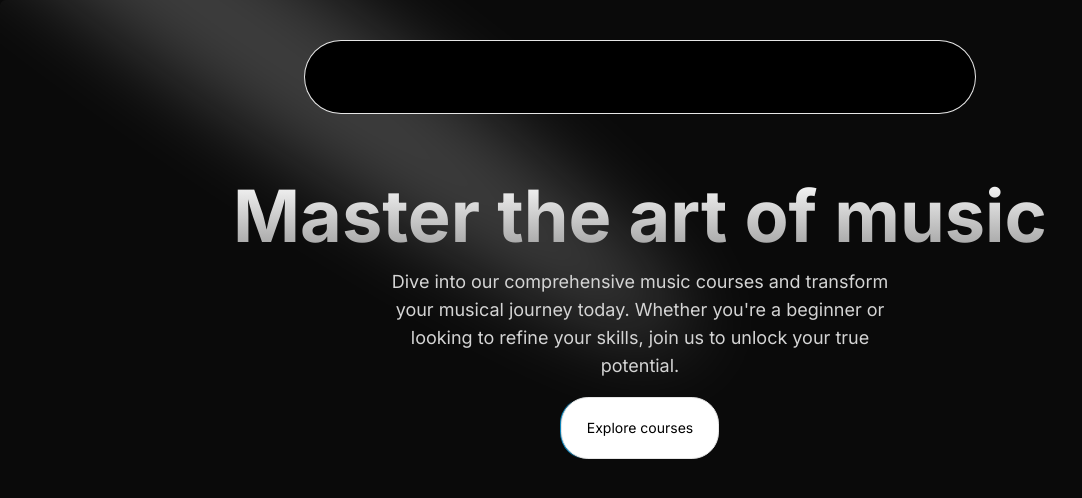
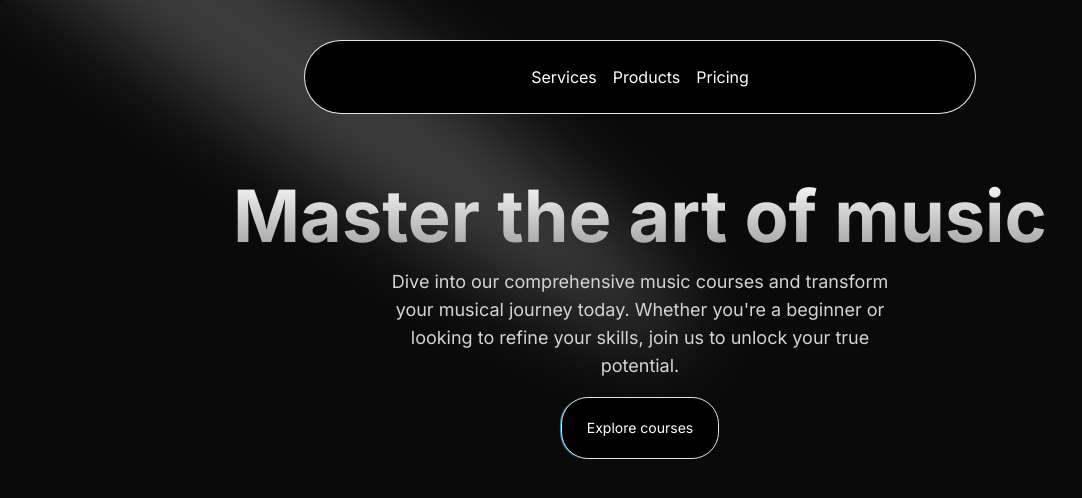
Before and after one commit to shukla07052004-eng/Next.js-project, a Next.js app: page / in a window 1280 px wide. Shown: the top 498 px of the page, without its empty margins (0-1082 px from the left). Built offline with nearby package versions, Linux system fonts and the light colour scheme.

Commit message:
fixing some tailwind css bugs

```diff
--- a/src/components/Homepage.tsx
+++ b/src/components/Homepage.tsx
@@ -28,7 +28,7 @@ function Homepage() {
                     <Link href={'/'}>
                         <Button
                             borderRadius="1.75rem"
-                            className="bg-white dark:bg-black text-black dark:text-white border-neutral-200 dark:border-slate-800"
+                            className="bg-black dark:bg-black text-white dark:text-white border-neutral-200 dark:border-slate-800"
                         >
                             Explore courses
                         </Button>
--- a/src/components/ui/moving-border.tsx
+++ b/src/components/ui/moving-border.tsx
@@ -56,7 +56,7 @@ export function Button({
 
       <div
         className={cn(
-          "relative flex h-full w-full items-center justify-center border border-slate-800 bg-slate-900/[0.8] text-sm text-white antialiased backdrop-blur-xl",
+          "relative flex h-full w-full items-center justify-center border border-slate-800 bg-slate-900/[0.8] text-sm text-white antialiased backdrop-blur-xl ",
           className,
         )}
         style={{
--- a/src/components/ui/navbar-menu.tsx
+++ b/src/components/ui/navbar-menu.tsx
@@ -28,7 +28,7 @@ export const MenuItem = ({
     <div onMouseEnter={() => setActive(item)} className="relative ">
       <motion.p
         transition={{ duration: 0.3 }}
-        className="cursor-pointer text-black hover:opacity-[0.9] dark:text-white"
+        className="cursor-pointer text-white hover:opacity-[0.9] dark:text-white"
       >
         {item}
       </motion.p>
@@ -70,7 +70,7 @@ export const Menu = ({
   return (
     <nav
       onMouseLeave={() => setActive(null)} // resets the state
-      className="relative rounded-full border border-transparent border-white/[0.9] dark:bg-black dark:border-white/[0.9] bg-black  shadow-input flex justify-center space-x-4 px-8 py-6 "
+      className="relative rounded-full border border-white border-transparent border-white/[0.9] dark:bg-black dark:border-white/[0.9] bg-black  shadow-input flex justify-center space-x-4 px-8 py-6 "
     >
       {children}
     </nav>
@@ -98,10 +98,10 @@ export const ProductItem = ({
         className="shrink-0 rounded-md shadow-2xl"
       />
       <div>
-        <h4 className="text-xl font-bold mb-1 text-black dark:text-white invert">
+        <h4 className="text-xl font-bold mb-1 text-white dark:text-white ">
           {title}
         </h4>
-        <p className="text-neutral-700 text-sm max-w-[10rem] dark:text-neutral-300 ">
+        <p className="text-neutral-300 text-sm max-w-[10rem] dark:text-neutral-300 ">
           {description}
         </p>
       </div>
@@ -113,7 +113,7 @@ export const HoveredLink = ({ children, ...rest }: any) => {
   return (
     <a
       {...rest}
-      className="text-neutral-700 dark:text-neutral-200 hover:text-black "
+      className="text-neutral-300 dark:text-neutral-200 hover:text-white "
     >
       {children}
     </a>
```
